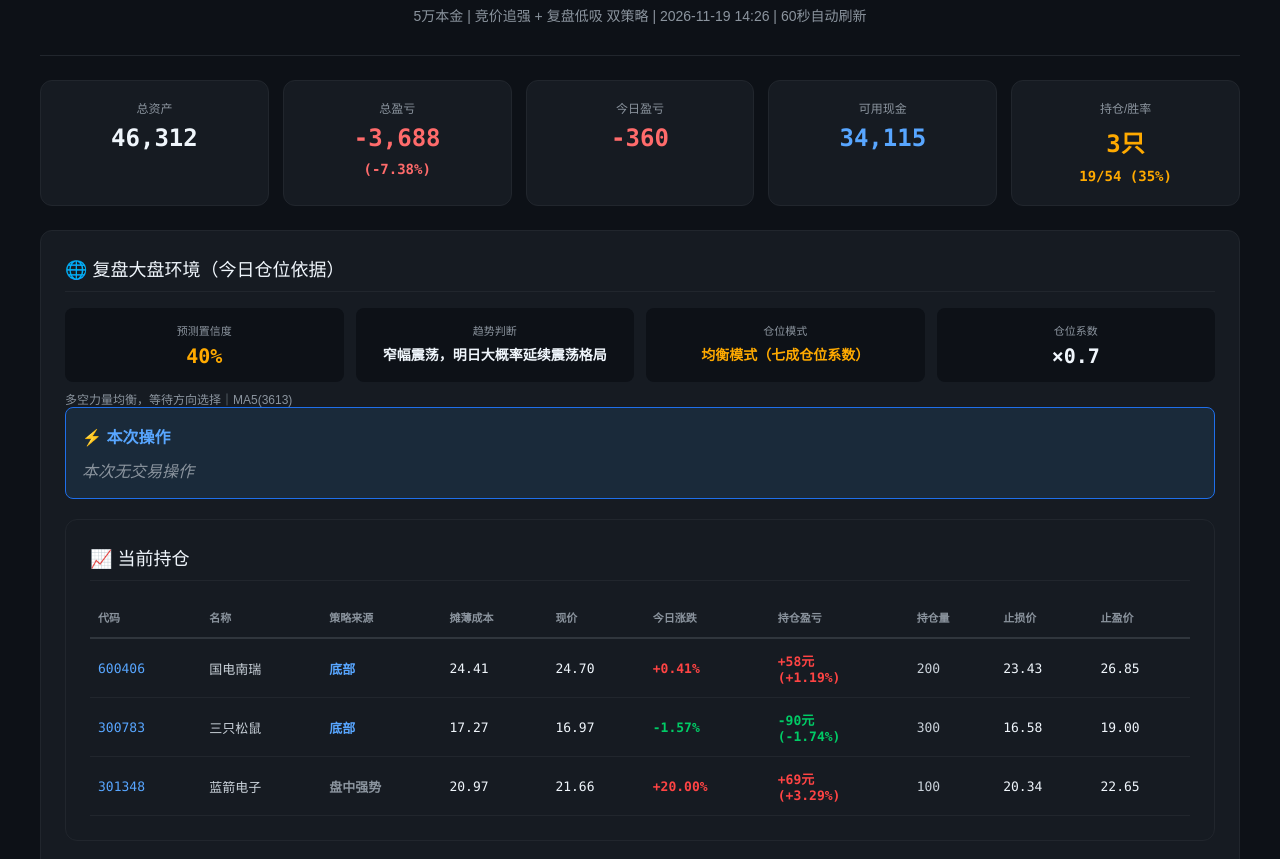
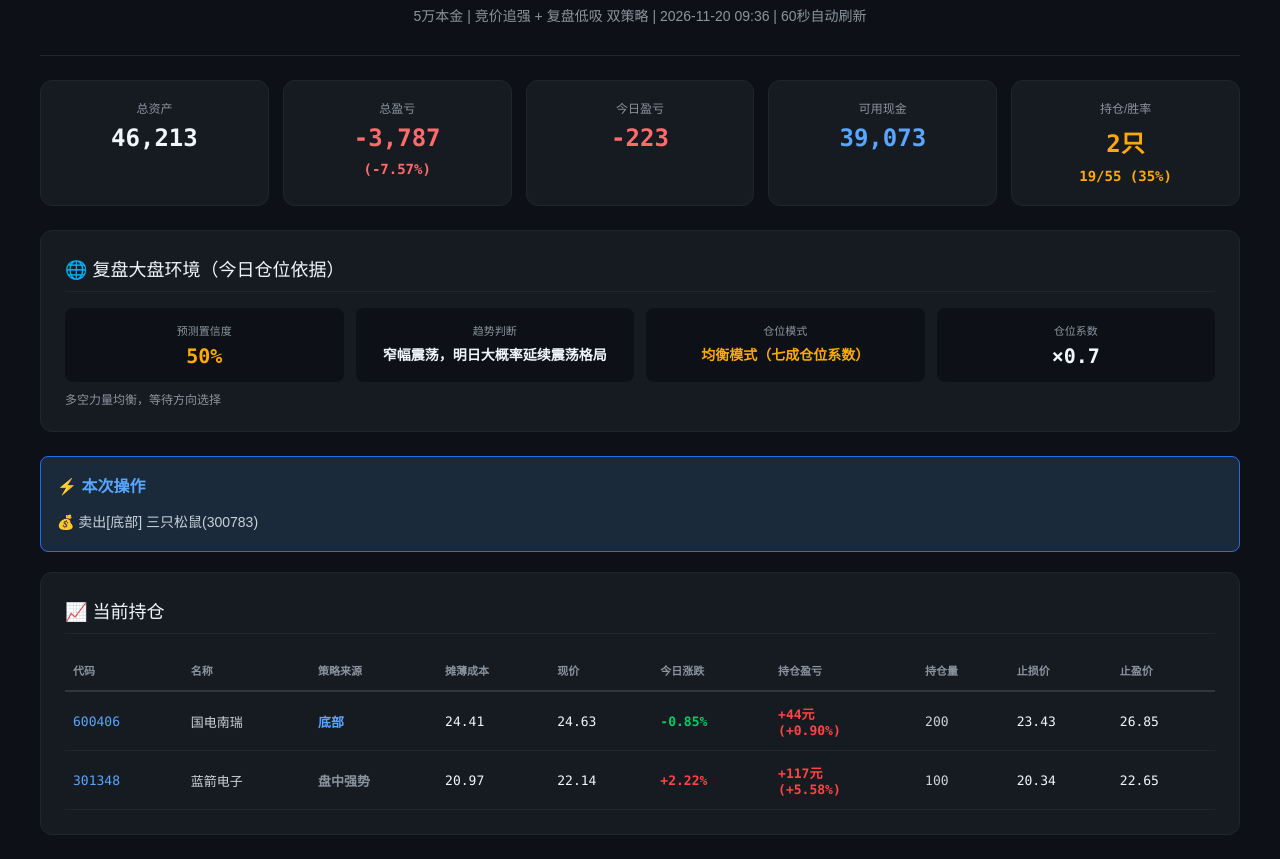
Before and after one commit to shujun-jinyan/gupiao-reports, a plain HTML site: page simulated_trade.html in a window 1280 px wide. Shown: the part 93-952 px from the top of the page. Drawn offline with Linux system fonts and the light colour scheme.

Commit message:
chore: 自动同步报告 2026-11-20 09:36

```diff
--- a/simulated_trade.html
+++ b/simulated_trade.html
@@ -3,7 +3,7 @@
 <head>
 <meta charset="UTF-8">
 <meta http-equiv="refresh" content="60">
-<title>模拟交易报告 - 2026-11-19</title>
+<title>模拟交易报告 - 2026-11-20</title>
 <style>
     * { margin:0; padding:0; box-sizing:border-box; }
     body { background:#0d1117; color:#c9d1d9; font-family:'Microsoft YaHei',sans-serif; padding:20px; }
@@ -41,32 +41,32 @@
 <div class="container">
     <div class="header">
         <h1>📊 模拟交易报告（双引擎融合版）</h1>
-        <div class="subtitle">5万本金 | 竞价追强 + 复盘低吸 双策略 | 2026-11-19 14:26 | 60秒自动刷新</div>
+        <div class="subtitle">5万本金 | 竞价追强 + 复盘低吸 双策略 | 2026-11-20 09:36 | 60秒自动刷新</div>
     </div>
 
     <div class="summary">
-        <div class="summary-card"><div class="label">总资产</div><div class="value" style="color:#f0f6fc">46,312</div></div>
-        <div class="summary-card"><div class="label">总盈亏</div><div class="value" style="color:#ff6b6b">-3,688<br><span style="font-size:14px">(-7.38%)</span></div></div>
-        <div class="summary-card"><div class="label">今日盈亏</div><div class="value" style="color:#ff6b6b">-360</div></div>
-        <div class="summary-card"><div class="label">可用现金</div><div class="value" style="color:#58a6ff">34,115</div></div>
-        <div class="summary-card"><div class="label">持仓/胜率</div><div class="value" style="color:#ffaa00">3只<br><span style="font-size:14px">19/54 (35%)</span></div></div>
+        <div class="summary-card"><div class="label">总资产</div><div class="value" style="color:#f0f6fc">46,213</div></div>
+        <div class="summary-card"><div class="label">总盈亏</div><div class="value" style="color:#ff6b6b">-3,787<br><span style="font-size:14px">(-7.57%)</span></div></div>
+        <div class="summary-card"><div class="label">今日盈亏</div><div class="value" style="color:#ff6b6b">-223</div></div>
+        <div class="summary-card"><div class="label">可用现金</div><div class="value" style="color:#58a6ff">39,073</div></div>
+        <div class="summary-card"><div class="label">持仓/胜率</div><div class="value" style="color:#ffaa00">2只<br><span style="font-size:14px">19/55 (35%)</span></div></div>
     </div>
 
 
     <div class="card">
         <div class="card-title">🌐 复盘大盘环境（今日仓位依据）</div>
         <div class="market-box">
-            <div class="market-item"><div class="m-label">预测置信度</div><div class="m-value" style="color:#ffaa00">40%</div></div>
+            <div class="market-item"><div class="m-label">预测置信度</div><div class="m-value" style="color:#ffaa00">50%</div></div>
             <div class="market-item"><div class="m-label">趋势判断</div><div class="m-value" style="font-size:14px">窄幅震荡，明日大概率延续震荡格局</div></div>
             <div class="market-item"><div class="m-label">仓位模式</div><div class="m-value" style="font-size:14px;color:#ffaa00">均衡模式（七成仓位系数）</div></div>
             <div class="market-item"><div class="m-label">仓位系数</div><div class="m-value">×0.7</div></div>
         </div>
-        <div style="font-size:12px;color:#8b949e;margin-top:8px">多空力量均衡，等待方向选择｜MA5(3613)<MA10(3641)，短期均线死叉，注意风险</div>
+        <div style="font-size:12px;color:#8b949e;margin-top:8px">多空力量均衡，等待方向选择</div>
     </div>
 
     <div class="actions">
         <h4>⚡ 本次操作</h4>
-        <div class="no-action">本次无交易操作</div>
+        <div class="action-item">💰 卖出[底部] 三只松鼠(300783)</div>
     </div>
 
     <div class="card">
@@ -80,33 +80,21 @@
             <td class="name">国电南瑞</td>
             <td><span style="color:#58a6ff;font-weight:bold">底部</span></td>
             <td class="price">24.41</td>
-            <td class="price">24.70</td>
-            <td class="chg" style="color:#ff4444">+0.41%</td>
-            <td class="chg" style="color:#ff4444">+58元<br>(+1.19%)</td>
+            <td class="price">24.63</td>
+            <td class="chg" style="color:#00cc66">-0.85%</td>
+            <td class="chg" style="color:#ff4444">+44元<br>(+0.90%)</td>
             <td class="num">200</td>
             <td class="price">23.43</td>
             <td class="price">26.85</td>
-        </tr>
-        <tr>
-            <td class="code">300783</td>
-            <td class="name">三只松鼠</td>
-            <td><span style="color:#58a6ff;font-weight:bold">底部</span></td>
-            <td class="price">17.27</td>
-            <td class="price">16.97</td>
-            <td class="chg" style="color:#00cc66">-1.57%</td>
-            <td class="chg" style="color:#00cc66">-90元<br>(-1.74%)</td>
-            <td class="num">300</td>
-            <td class="price">16.58</td>
-            <td class="price">19.00</td>
         </tr>
         <tr>
             <td class="code">301348</td>
             <td class="name">蓝箭电子</td>
             <td><span style="color:#8b949e;font-weight:bold">盘中强势</span></td>
             <td class="price">20.97</td>
-            <td class="price">21.66</td>
-            <td class="chg" style="color:#ff4444">+20.00%</td>
-            <td class="chg" style="color:#ff4444">+69元<br>(+3.29%)</td>
+            <td class="price">22.14</td>
+            <td class="chg" style="color:#ff4444">+2.22%</td>
+            <td class="chg" style="color:#ff4444">+117元<br>(+5.58%)</td>
             <td class="num">100</td>
             <td class="price">20.34</td>
             <td class="price">22.65</td>
@@ -121,6 +109,17 @@
         <table>
             <thead><tr><th>时间</th><th>方向</th><th>代码</th><th>名称</th><th>来源</th><th>价格</th><th>数量</th><th>成交额</th><th>决策依据</th></tr></thead>
             <tbody>
+        <tr>
+            <td style="font-size:12px">11-20 09:36:22</td>
+            <td><span style="color:#ff6b6b;font-weight:bold">卖出</span></td>
+            <td class="code">300783</td>
+            <td class="name">三只松鼠</td>
+            <td><span style="color:#58a6ff">底部</span></td>
+            <td class="price">16.56</td>
+            <td class="num">300</td>
+            <td class="num">4968元</td>
+            <td style="font-size:11px;color:#8b949e">硬止损16.58触发｜盈亏-223元(-4.30%)</td>
+        </tr>
         <tr>
             <td style="font-size:12px">11-19 11:17:03</td>
             <td><span style="color:#ff6b6b;font-weight:bold">卖出</span></td>
@@ -384,17 +383,6 @@
             <td class="num">100</td>
             <td class="num">1108元</td>
             <td style="font-size:11px;color:#8b949e">v3.2反弹强势捕捉｜盘中动量1.35(涨+13.5%/量比4.3x/换手12.1%</td>
-        </tr>
-        <tr>
-            <td style="font-size:12px">11-09 09:36:44</td>
-            <td><span style="color:#ff6b6b;font-weight:bold">卖出</span></td>
-            <td class="code">688203</td>
-            <td class="name">海正生材</td>
-            <td><span style="color:#8b949e">盘中强势</span></td>
-            <td class="price">15.13</td>
-            <td class="num">100</td>
-            <td class="num">1513元</td>
-            <td style="font-size:11px;color:#8b949e">P0漏跑补执行：硬止损触发（任务断链补跑）｜盈亏-58元(-3.68%)</td>
         </tr></tbody>
         </table>
         </div>
```
Also changed, not shown: index.html (+1 -1 lines).
